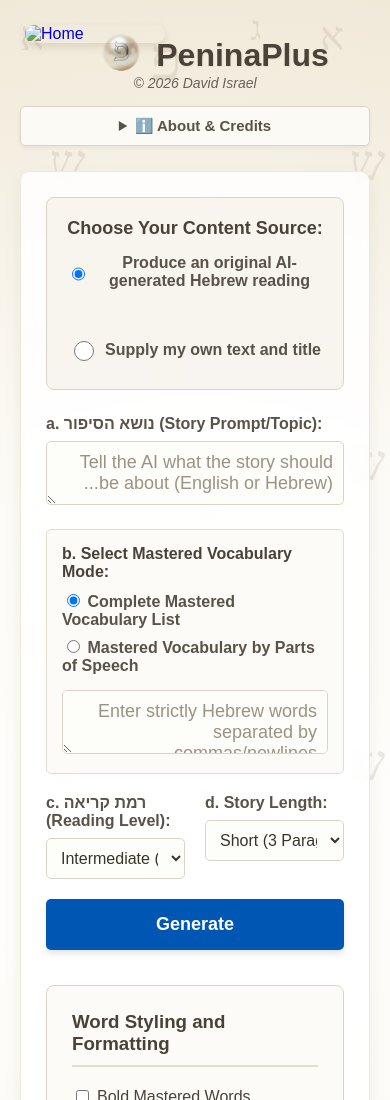
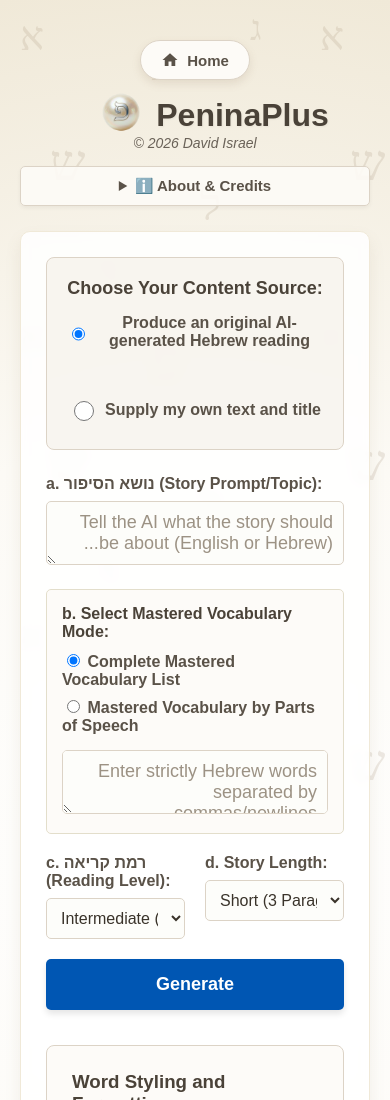
Before and after one commit to rdaisrael/Penina, a website: page PeninaPlus-Reader/index.html in a window 390 px wide. Shown: the top 1100 px of the page. Drawn offline with Linux system fonts and the light colour scheme.

Commit message:
Add files via upload

```diff
--- a/PeninaPlus-Reader/index.html
+++ b/PeninaPlus-Reader/index.html
@@ -279,22 +279,49 @@
             position: absolute;
             top: 25px;
             left: 25px;
-            width: 140px;
-            height: auto;
-            border-radius: 40px;
-            box-shadow: 0 4px 8px rgba(139, 115, 85, 0.2);
+            display: flex;
+            align-items: center;
+            gap: 8px;
+            background-color: #fdfbf7;
+            color: #5a5248;
+            border: 1px solid #dcd3c6;
+            padding: 10px 20px;
+            border-radius: 30px;
+            font-size: 15px;
+            font-weight: bold;
+            text-decoration: none;
+            box-shadow: 0 4px 8px rgba(139, 115, 85, 0.15);
             cursor: pointer;
-            transition: transform 0.2s ease, opacity 0.2s;
+            transition: all 0.2s ease;
             z-index: 1000;
         }
 
         .home-btn:hover {
-            transform: scale(1.05);
-            opacity: 0.9;
+            transform: translateY(-2px);
+            background-color: #f4f0e6;
+            box-shadow: 0 6px 12px rgba(139, 115, 85, 0.25);
+            color: #3a332a;
+        }
+
+        .home-btn svg {
+            width: 18px;
+            height: 18px;
+            fill: currentColor;
         }
 
         @media print {
             .home-btn { display: none; }
+        }
+
+        @media (max-width: 768px) {
+            .home-btn {
+                position: relative;
+                top: 0;
+                left: 0;
+                margin: 20px auto 0 auto;
+                width: fit-content;
+                justify-content: center;
+            }
         }
 
         /* --- VERB MATRIX STYLES --- */
@@ -339,8 +366,11 @@
 </head>
 <body>
 
-    <a href="/">
-        <img src="/home-button.PNG" alt="Home" class="home-btn">
+    <a href="/" class="home-btn" aria-label="Return to Home">
+        <svg xmlns="http://www.w3.org/2000/svg" viewBox="0 0 24 24">
+            <path d="M10 20v-6h4v6h5v-8h3L12 3 2 12h3v8z"/>
+        </svg>
+        Home
     </a>
 
     <div class="bg-pattern"></div>
```
Also changed, not shown: Penina-Reader/index.html (+0 -2 lines), PeninaPlus-vocab-builder/index.html (+51 -1 lines), index.html (line endings or trailing spaces), 1 other file.
